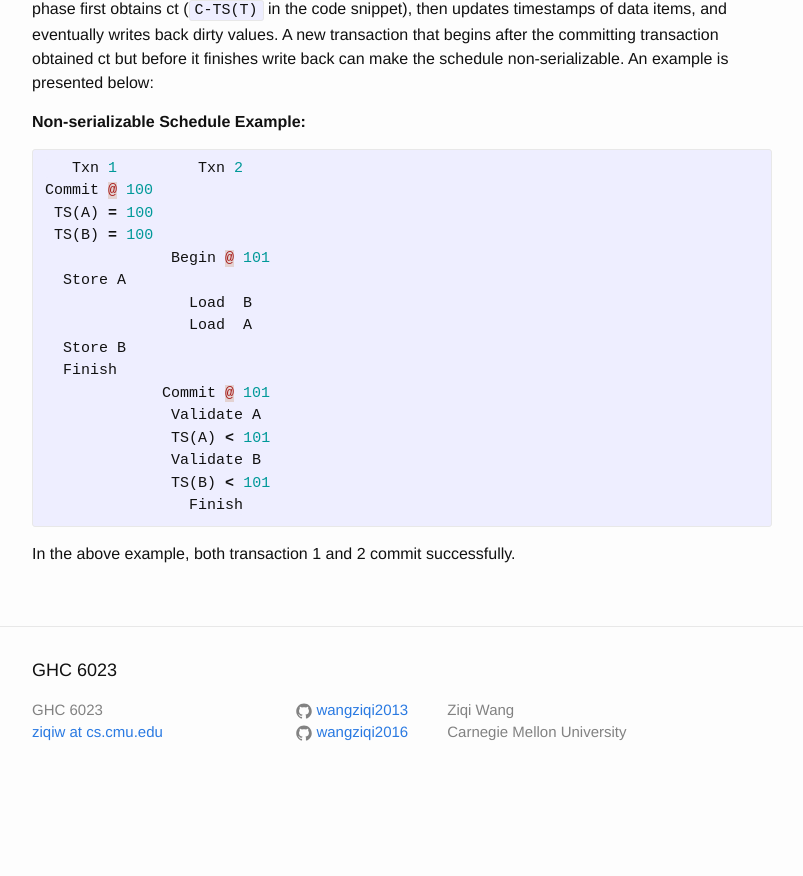
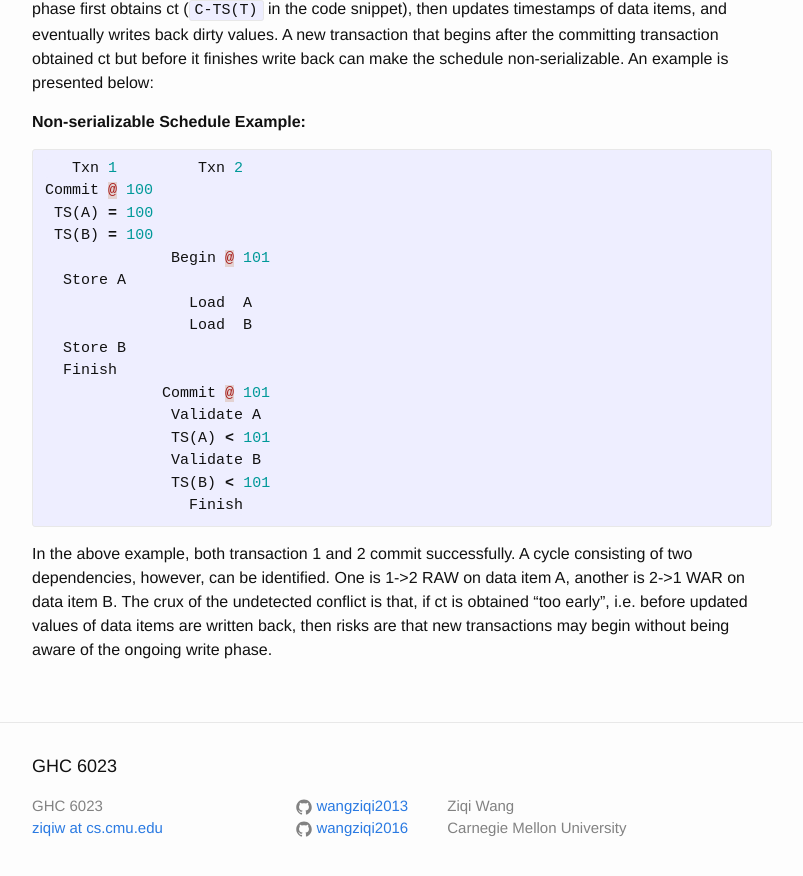
Before and after one commit to wangziqi2013/wangziqi2013.github.io, a Jekyll site: the page built from _posts/2018-03-20-Improving-the-Perf-of-OCC-Algo-through-TS-and-Ver.markdown, in a window 1280 px wide and 900 px high, scrolled down 1643 px. Shown: the top 876 px of the window, without its empty margins (238-1041 px from the left). Built offline with Jekyll 4.4.1, drawn with Linux system fonts in a browser that asks for light colours; before the commit the page ends 2447 px from its top, so only the background shows below that.

Commit message:
Finish explanation

```diff
--- a/_posts/2018-03-20-Improving-the-Perf-of-OCC-Algo-through-TS-and-Ver.markdown
+++ b/_posts/2018-03-20-Improving-the-Perf-of-OCC-Algo-through-TS-and-Ver.markdown
@@ -56,8 +56,8 @@ Commit @ 100
  TS(B) = 100
               Begin @ 101
   Store A
+                Load  A
                 Load  B
-                Load  A
   Store B
   Finish
              Commit @ 101
@@ -68,4 +68,7 @@ Commit @ 100
                 Finish
 {% endhighlight %}
 
-In the above example, both transaction 1 and 2 commit successfully.
+In the above example, both transaction 1 and 2 commit successfully. A cycle consisting of two dependencies, however,
+can be identified. One is 1->2 RAW on data item A, another is 2->1 WAR on data item B. The crux of the undetected
+conflict is that, if ct is obtained "too early", i.e. before updated values of data items are written back, then risks
+are that new transactions may begin without being aware of the ongoing write phase.
```
